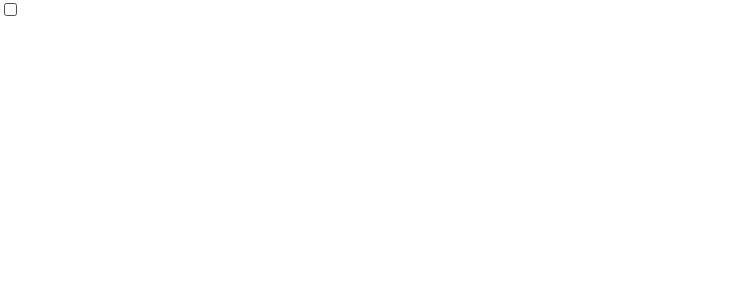
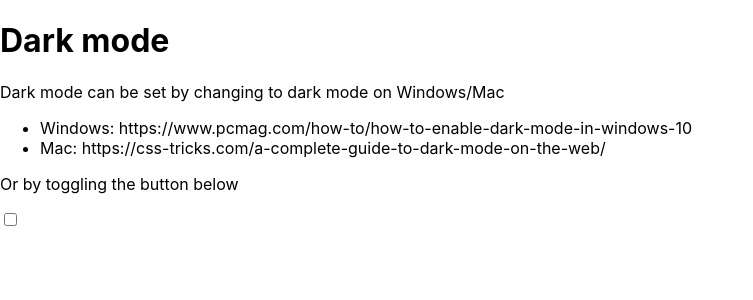
Before and after one commit to hwanggu-corgi/mini-projects, a React (Create React App) app in the folder dark-mode/: page / in a window 1280 px wide. Shown: the top 300 px of the page, without its empty margins (0-753 px from the left). Built offline with nearby package versions, Linux system fonts and the light colour scheme.

Commit message:
feat: Add progress #9 'dark mode'

```diff
--- a/dark-mode/src/App.js
+++ b/dark-mode/src/App.js
@@ -2,10 +2,19 @@ import './App.css';
 
 function App() {
   return (
-    <label className="switch">
-      <input type="checkbox"/>
-      <span className="slider round"></span>
-    </label>
+    <main>
+      <h1>Dark mode</h1>
+      <p>Dark mode can be set by changing to dark mode on Windows/Mac</p>
+      <ul>
+          <li>Windows: https://www.pcmag.com/how-to/how-to-enable-dark-mode-in-windows-10</li>
+          <li>Mac: https://css-tricks.com/a-complete-guide-to-dark-mode-on-the-web/</li>
+      </ul>
+      <p>Or by toggling the button below</p>
+      <label className="switch">
+          <input type="checkbox"/>
+          <span className="slider round"></span>
+      </label>
+    </main>
   );
 }
 
```
Also changed, not shown: dark-mode/src/components/darkModeButton/index.js (added, +24 -0 lines).
